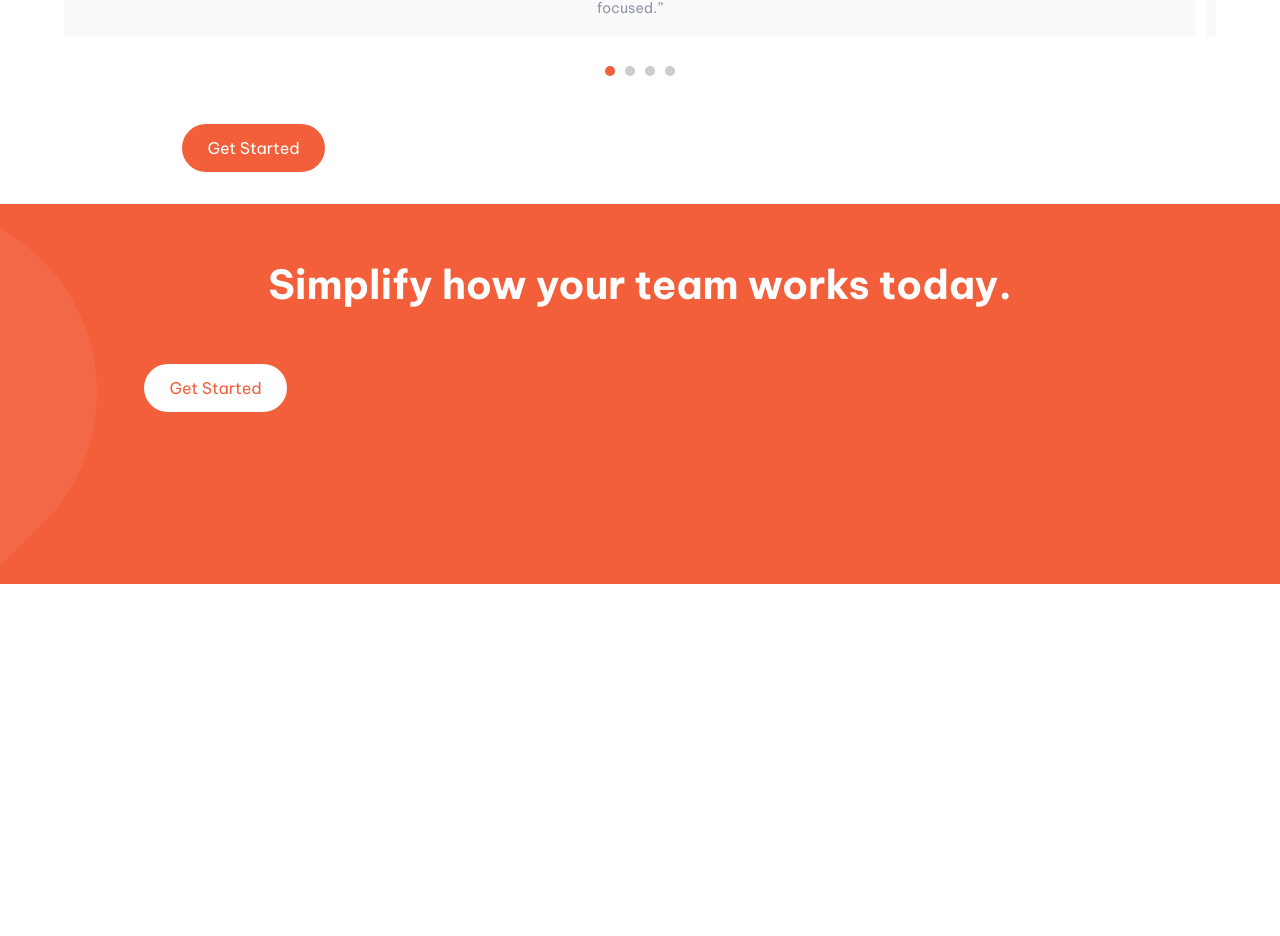
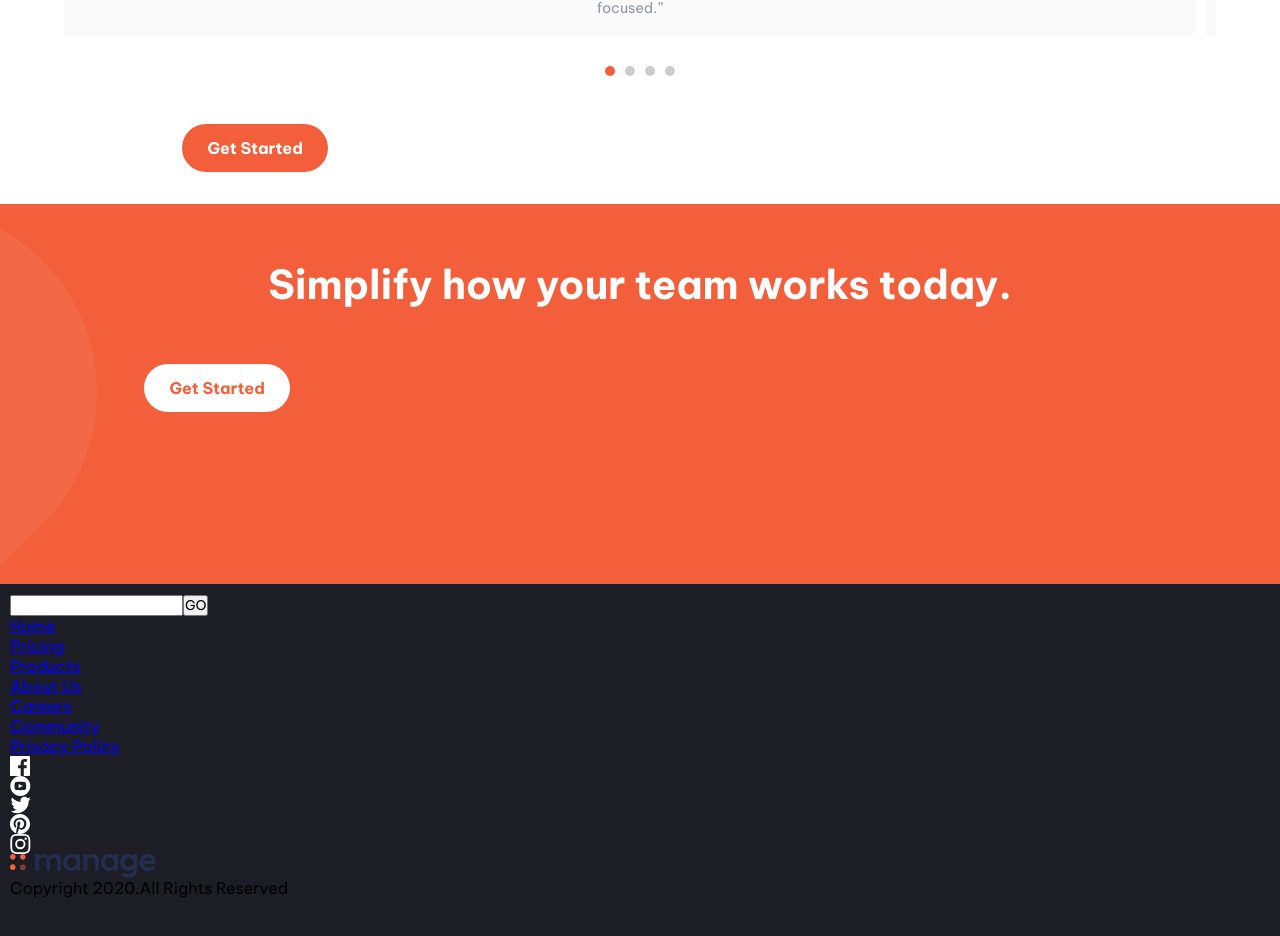
Before and after one commit to IderaNimah/Manage-Landing-Page, a React (Vite) app: page / in a window 1280 px wide. Shown: the part 1718-2654 px from the top of the page. Before the commit the page ends 2302 px from the top, so only its background shows below. Built offline with nearby package versions, Linux system fonts and the light colour scheme.

Commit message:
footer skeleton

```diff
--- a/src/App.jsx
+++ b/src/App.jsx
@@ -6,6 +6,7 @@ import Hero from "./Components/Hero/Hero";
 import PageTwo from "./Components/PageTwo/PageTwo";
 import PageThree from "./Components/PageThree/PageThree";
 import PageFour from "./Components/PageFour/PageFour";
+import PageFive from "./Components/PageFive/PageFive";
 
 const App = () => {
   return (
@@ -18,6 +19,7 @@ const App = () => {
     </div>
     <div className="sub-container">
        <PageFour/>
+       <PageFive/>
     </div>
     </>
   )
--- /dev/null
+++ b/src/Components/PageFive/PageFive.css
@@ -0,0 +1,6 @@
+.pagefive {
+  background-color: var(--VeryDarkBlue);
+  width: 100%;
+  height: 380px;
+  padding: 10px;
+}
--- /dev/null
+++ b/src/Components/PageFive/PageFive.jsx
@@ -0,0 +1,60 @@
+import "./PageFive.css";
+import MyIconF from '../../assets/icon-facebook.svg';
+import MyIconY from '../../assets/icon-youtube.svg';
+import MyIconX from '../../assets/icon-twitter.svg';
+import MyIconP from '../../assets/icon-pinterest.svg';
+import MyIconI from '../../assets/icon-instagram.svg';
+import Logo from '../../assets/logo.svg';
+
+
+function PageFive() {
+  return (
+    <div className="pagefive">
+      <div className="foot-input">
+        <input type="text" />
+        <button>GO</button>
+      </div>
+      <div className="font-nav">
+        <ul>
+          <li>
+            <a href="/home">Home</a>
+          </li>
+          <li>
+            <a href="/pricing">Pricing</a>
+          </li>
+          <li>
+            <a href="/products">Products</a>
+          </li>
+          <li>
+            <a href="/about">About Us</a>
+          </li>
+        </ul>
+        <ul>
+          <li>
+            <a href="/career">Careers</a>
+          </li>
+          <li>
+            <a href="/commmunity">Community</a>
+          </li>
+          <li>
+            <a href="/privacy">Privacy Policy</a>
+          </li>
+        </ul>
+      </div>
+
+      <div className="footer-icon">
+         <img src={MyIconF} alt="Facebook" />
+         <img src={MyIconY} alt="YouTube" />
+         <img src={MyIconX} alt="YouTube" />
+         <img src={MyIconP} alt="Pinterest" />
+         <img src={MyIconI} alt="Instagram" />
+      </div>
+      <div className="footer-logo">
+      <img src={Logo} alt="Logo" />
+      <p>Copyright 2020.All Rights Reserved</p>
+      </div>
+    </div>
+  );
+}
+
+export default PageFive;
--- a/src/Components/PageFour/PageFour.css
+++ b/src/Components/PageFour/PageFour.css
@@ -9,6 +9,7 @@
 .pagefourbtn {
   margin-left: 8.4rem;
   margin-top: 0.5rem;
+  font-weight:bold;
   background-color: white;
   color: var(--BrightRed);
   padding: 14px 25px;
--- a/src/Components/PageThree/PageThree.css
+++ b/src/Components/PageThree/PageThree.css
@@ -108,4 +108,5 @@
 .pagethreebtn {
     margin-left: 7.4rem;
     margin-top: 3rem;
+    font-weight: bold;
 }
--- a/src/index.css
+++ b/src/index.css
@@ -23,6 +23,7 @@
 
 .btn {
   background-color: var(--BrightRed);
+  font-weight: bold;
   color: #ffff;
   padding: 14px 25px;
   font-size: 1rem;
```
